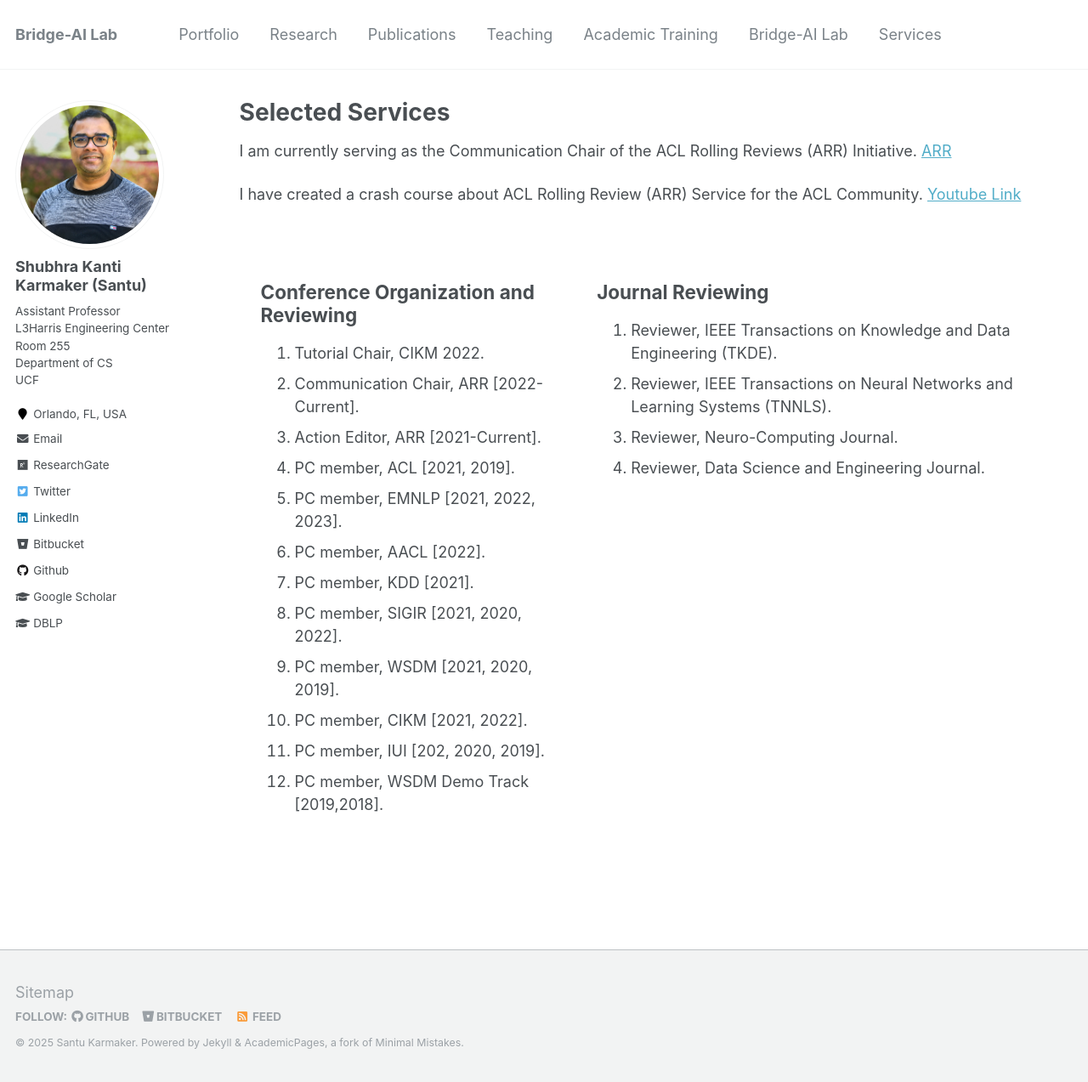
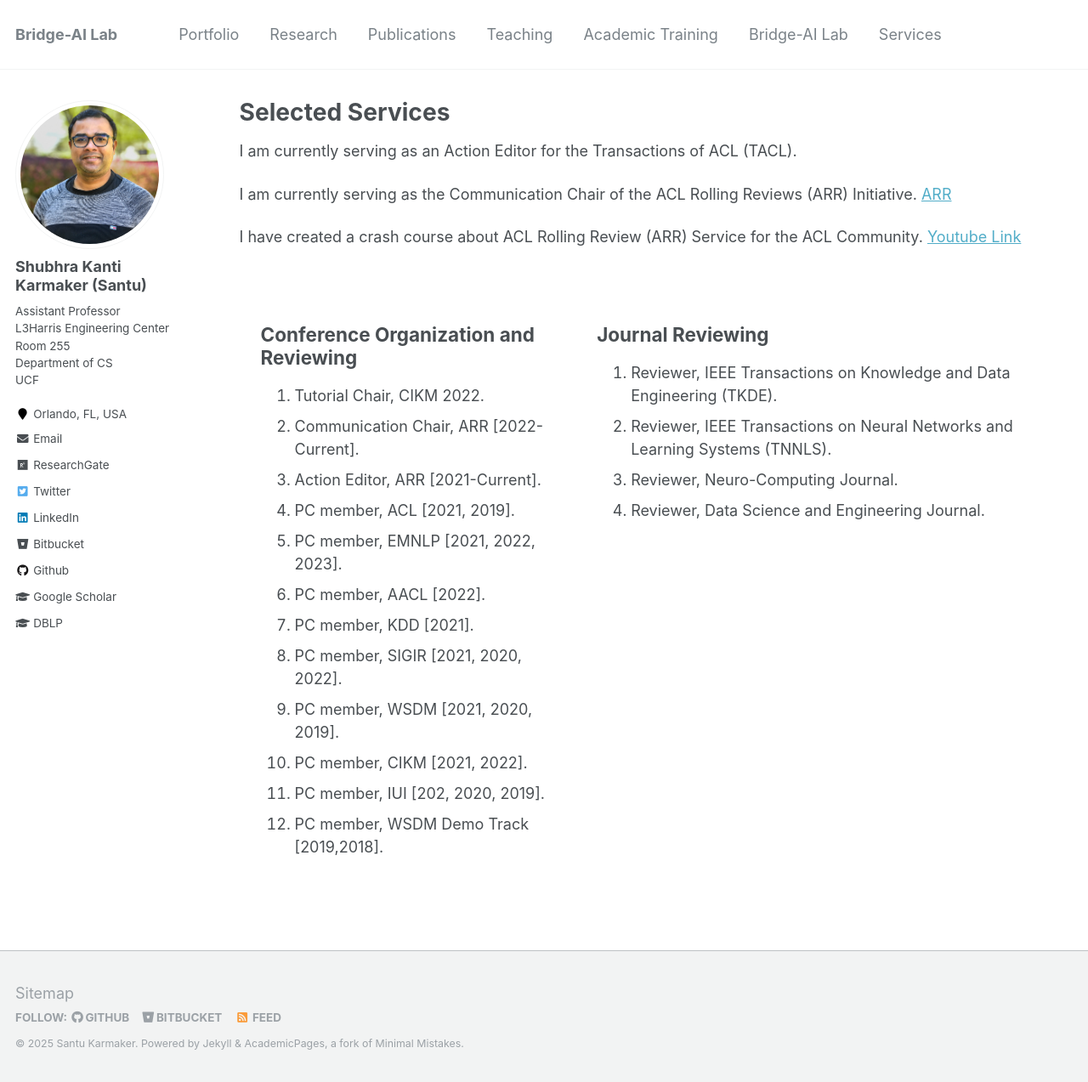
Before and after one commit to karmake2/karmake2.github.io, a Jekyll site: the page built from _pages/services.md, in a window 1280 px wide and 1273 px high. Shown: the whole window at 85% size. Built offline with Jekyll 4.4.1, drawn with Linux system fonts in a browser that asks for light colours.

Commit message:
Update services.md

```diff
--- a/_pages/services.md
+++ b/_pages/services.md
@@ -6,6 +6,8 @@ author_profile: true
 redirect_from:
   - /resume
 ---
+
+I am currently serving as an Action Editor for the Transactions of ACL (TACL).
 
 I am currently serving as the Communication Chair of the ACL Rolling Reviews (ARR) Initiative. <a href="https://aclrollingreview.org/people" target="_blank">ARR</a>
 
```
